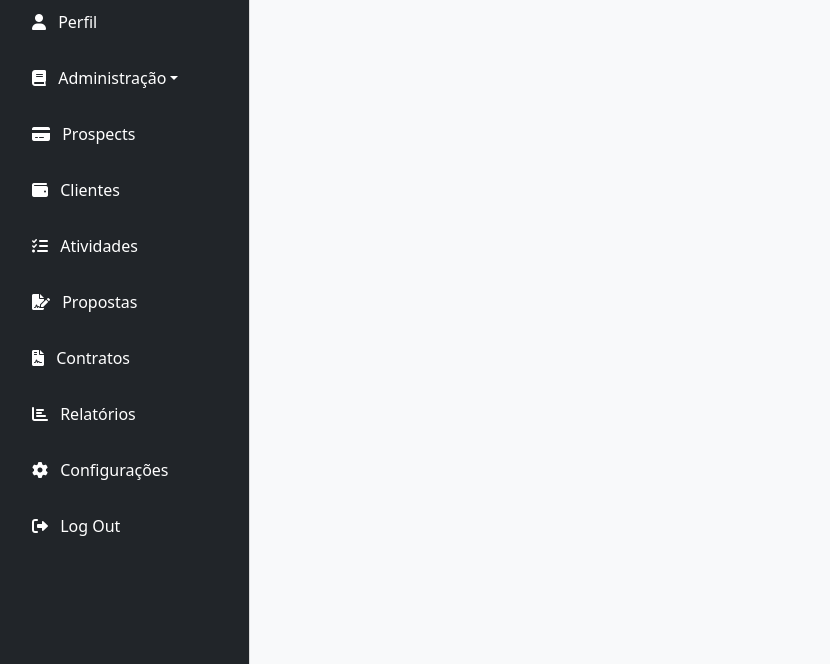
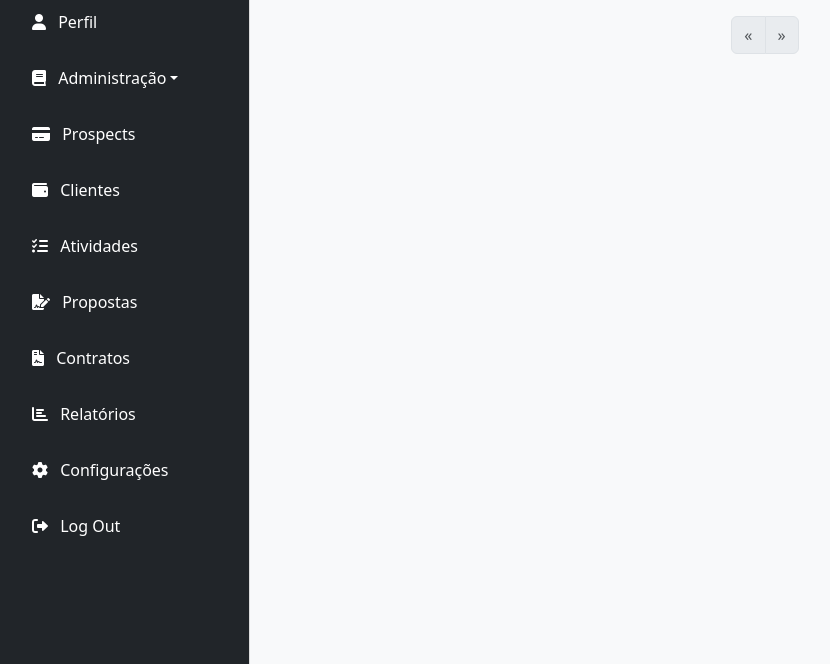
Before and after one commit to Matlima/crm_ultimate, a Flask app: page /users in a window 1280 px wide. Shown: the part 136-800 px from the top of the page, without its empty margins (0-830 px from the left). Run offline with Flask 3, Linux system fonts and the light colour scheme; the visitor is signed in with stand-in values (Sample User, id 1); some libraries are stand-ins or nearby versions.

Commit message:
Aplicando paginação na tabela de usuarios

```diff
--- a/templates/users/users.html
+++ b/templates/users/users.html
@@ -56,5 +56,45 @@
          </tbody>
       </table>
    </div>
+
+
+
+    <!-- Paginação -->
+    <nav aria-label="Page navigation">
+        <ul class="pagination justify-content-center">
+            <!-- Link para a página anterior -->
+            {% if usuarios.has_prev %}
+            <li class="page-item">
+                <a class="page-link" href="{{ url_for('users', page=usuarios.prev_num) }}" aria-label="Previous">
+                    <span aria-hidden="true">&laquo;</span>
+                </a>
+            </li>
+            {% else %}
+            <li class="page-item disabled">
+                <span class="page-link">&laquo;</span>
+            </li>
+            {% endif %}
+
+            <!-- Links de páginas numeradas -->
+            {% for page_num in range(1, usuarios.pages + 1) %}
+            <li class="page-item {% if usuarios.page == page_num %}active{% endif %}">
+                <a class="page-link" href="{{ url_for('users', page=page_num) }}">{{ page_num }}</a>
+            </li>
+            {% endfor %}
+
+            <!-- Link para a próxima página -->
+            {% if usuarios.has_next %}
+            <li class="page-item">
+                <a class="page-link" href="{{ url_for('users', page=usuarios.next_num) }}" aria-label="Next">
+                    <span aria-hidden="true">&raquo;</span>
+                </a>
+            </li>
+            {% else %}
+            <li class="page-item disabled">
+                <span class="page-link">&raquo;</span>
+            </li>
+            {% endif %}
+        </ul>
+    </nav>
 </div>
 {% endblock %}
--- a/view/views_user.py
+++ b/view/views_user.py
@@ -9,11 +9,23 @@
 
 @app.route('/users')
 def users():
-    lista = User.query.order_by(User.id)
+
     if 'usuario_logado' not in session or session['usuario_logado'] == None:
         return redirect(url_for('login', proxima=url_for('dashboard')))
     form = FormUser()
-    return render_template('users/users.html', titulo='Usuários', usuarios=lista, form=form)
+
+    page = request.args.get('page', 1, type=int)
+    lista = (
+        db.session.query(User)
+        .order_by(User.id)  # Ordena pelo campo 'data' em ordem decrescente
+        .paginate(page=page, per_page=10)
+    )
+
+    return render_template('users/users.html',
+                           titulo='Usuários',
+                           usuarios=lista,
+                           form=form
+                           )
 
 
 @app.route('/users/new')
```
